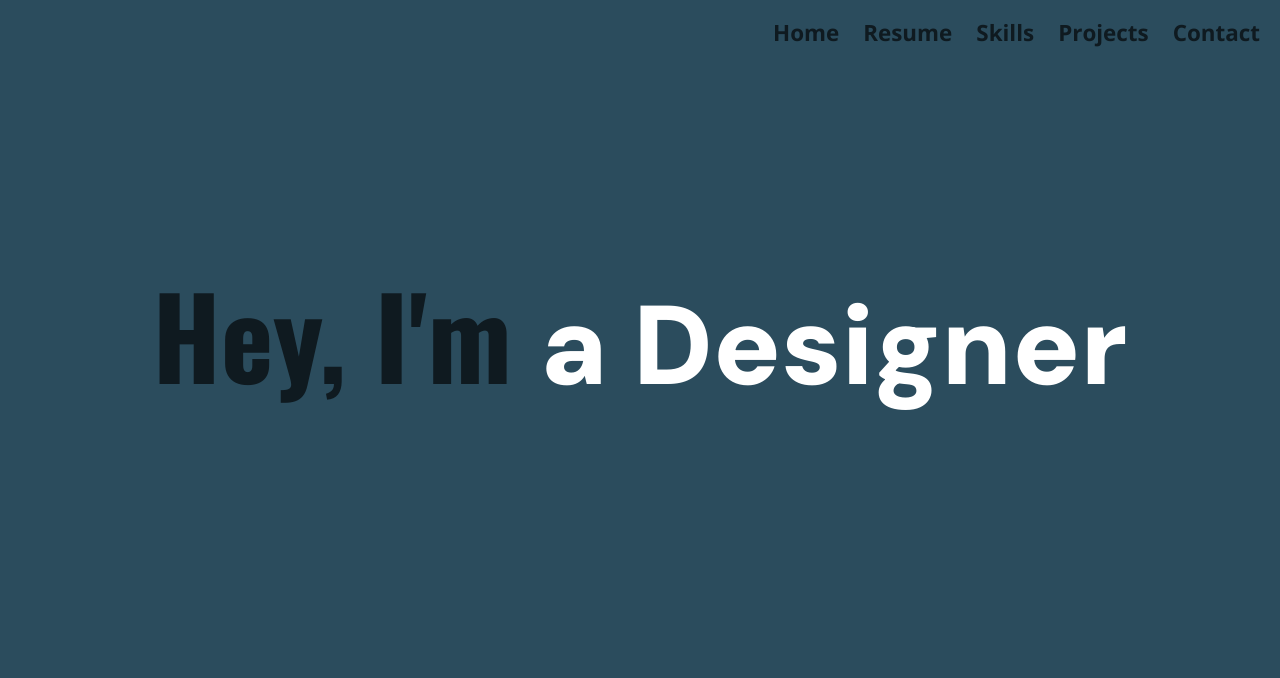
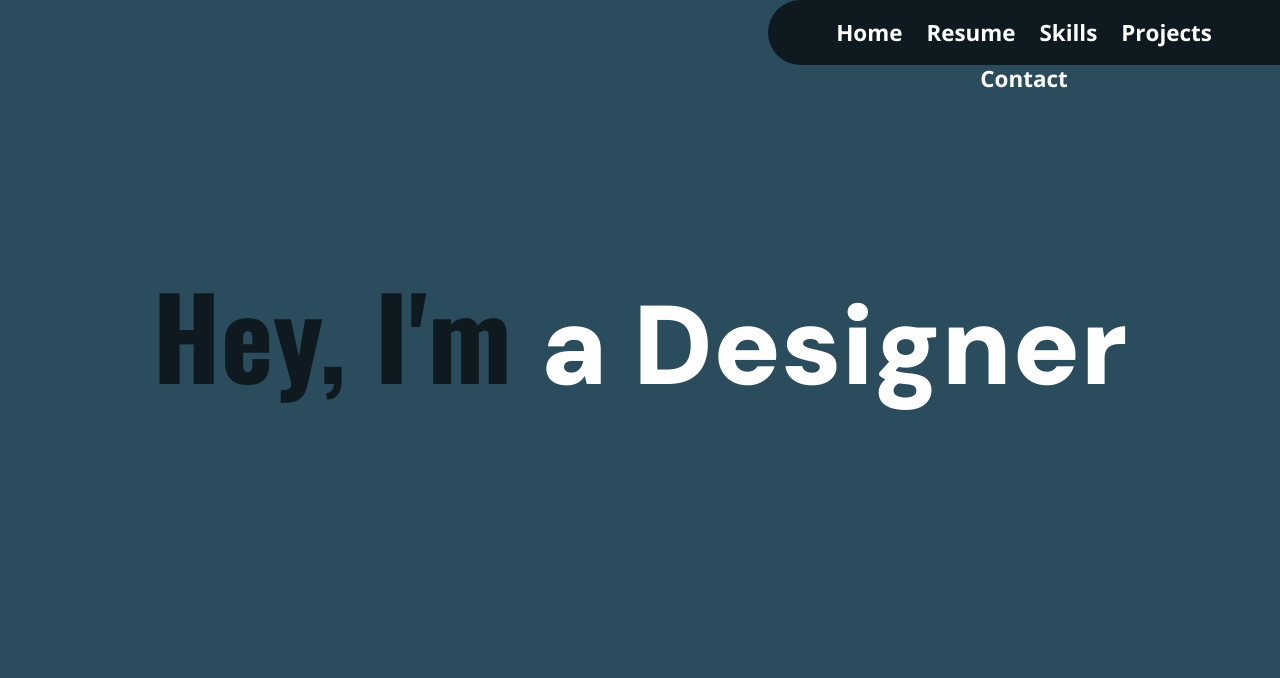
Before and after one commit to mayzabar26/Mayza_Barbosa_Portifolio, a plain HTML site: page index.html in a window 1280 px wide. Shown: the top 678 px of the page. Drawn offline with nearby package versions, Linux system fonts and the light colour scheme; a web font is replaced by a local one.

Commit message:
Ajusting header

```diff
--- a/styles/style_large.css
+++ b/styles/style_large.css
@@ -49,11 +49,19 @@ body {
 
 
 /*______________________HEADER______________________*/
-nav {float: right; padding: 10px;}
+nav {float: right;
+    padding: 10px;
+    background-color: var(--general_color_10);
+    margin: auto;
+    height: 65px;
+    width: 40%;
+    border-top-left-radius: 80px 80px;
+    border-bottom-left-radius: 80px 80px;
+}
 
-a {color: var(--general_color_10); text-decoration: none; font-weight: 700;}
+a {color: var(--general_color_2); text-decoration: none; font-weight: 700;}
 
-a:hover {cursor: pointer; color: var(--general_color_2);}
+a:hover {cursor: pointer; color: var(--general_color_9);}
 
 ul {list-style: none;}
 
```
